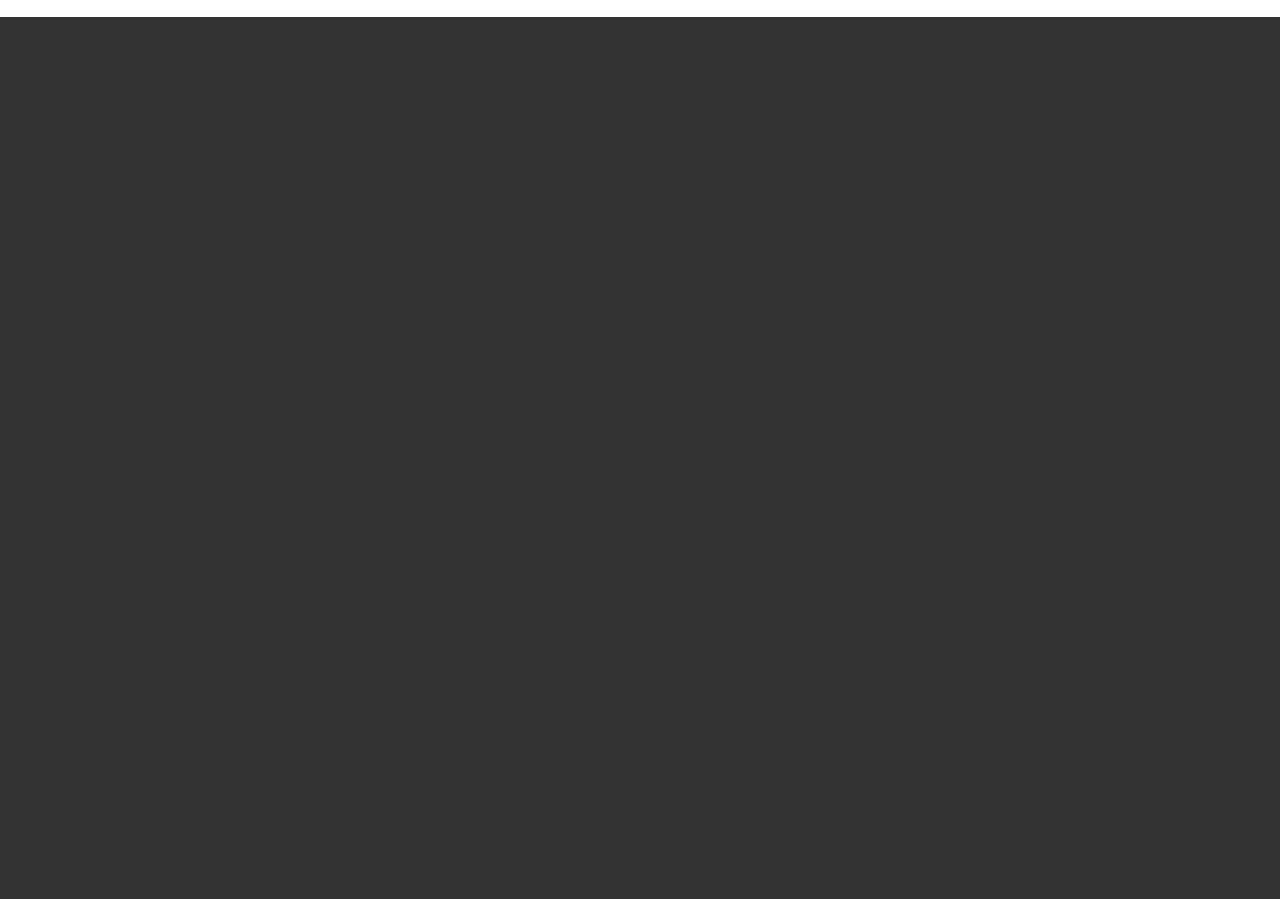
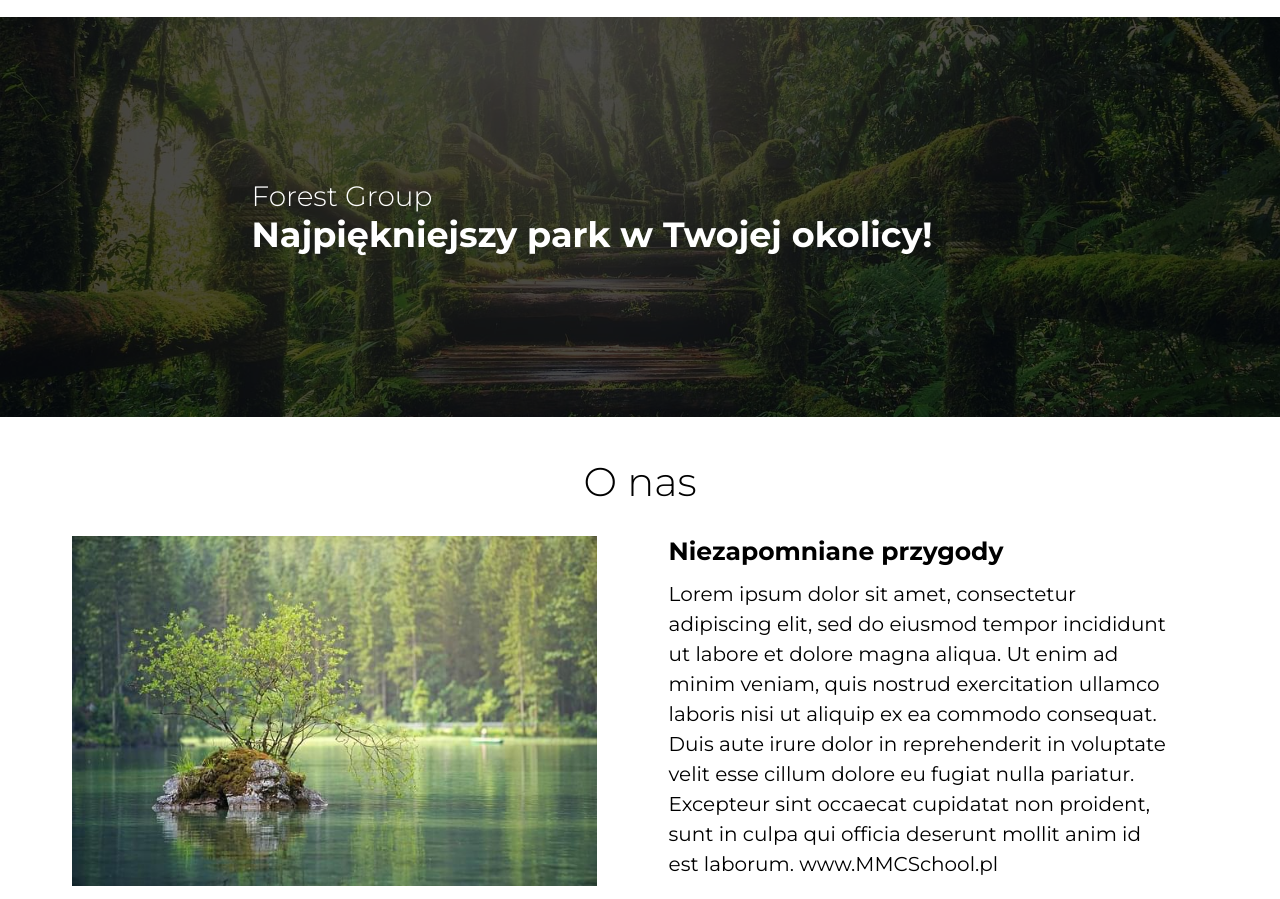
Before and after one commit to Reveleq/Forest, a website: page index.html in a window 1280 px wide. Shown: the part 63-962 px from the top of the page. Before the commit the page ends 800 px from the top, so only its background shows below. Drawn offline with Linux system fonts and the light colour scheme.

Commit message:
create heroImg and section - about-us

```diff
--- a/index.html
+++ b/index.html
@@ -29,16 +29,13 @@
 	<body>
 		<header class="header">
 			<nav class="nav">
-
 				<div class="nav__brand">
-
 					<img
 						src="./dist/img/icon/christmas-tree.svg"
 						alt="logo choinka"
 						class="nav__logo"
 					/>
 					<h3 class="nav__title">Forest</h3>
-
 				</div>
 				<div class="nav__links">
 					<a
@@ -90,7 +87,7 @@
 						>Home</a
 					><a
 						class="mobile-nav__link"
-						href="#"
+						href="#about-us"
 						>O nas</a
 					><a
 						class="mobile-nav__link"
@@ -103,7 +100,39 @@
 					>
 				</div>
 			</nav>
+			<section class="hero-place">
+				<div class="hero-place__img">
+					<div class="hero-place__bg"></div>
+				<div class="hero-place__text">
+					<h3 class="hero-place__h3">Forest Group </h3>
+					<h1 class="hero-place__h1">Najpiękniejszy park w Twojej okolicy!</h1>
+				</div>
+				</div>
+			</section>
 		</header>
+		<main class="main">
+			<section class="about-us" id="about-us">
+				<div class="wrapper">
+<h2 class="about-us__title">O nas</h2>
+<div class="about-us__box">
+	<div class="about-us__photo">
+		<img class="about-us__img" src="/dist/img/waters-g1d399afb7_640.jpg" alt="jeziorko z bardzo małą wysepką na środku">
+	</div>
+	<div class="about-us__text">
+		<h3 class="about-us__box-header">Niezapomniane przygody</h3>
+		<p class="about-us__box-text">Lorem ipsum dolor sit amet, consectetur adipiscing elit, sed do eiusmod
+tempor incididunt ut labore et dolore magna aliqua. Ut enim ad minim
+veniam, quis nostrud exercitation ullamco laboris nisi ut aliquip ex ea
+commodo consequat. Duis aute irure dolor in reprehenderit in voluptate
+velit esse cillum dolore eu fugiat nulla pariatur. Excepteur sint occaecat
+cupidatat non proident, sunt in culpa qui officia deserunt mollit anim id est
+laborum. www.MMCSchool.pl</p>
+	</div>
+</div>
+</div>
+
+			</section>
+		</main>
 		<script src="/dist/js/main.min.js"></script>
 	</body>
 </html>
--- a/src/sass/style.scss
+++ b/src/sass/style.scss
@@ -11,8 +11,13 @@ html {
 }
 body {
 	font-family: "Montserrat", sans-serif;
-	background-color: #333;
+	background-color: $light;
 	font-size: 1.6rem;
+}
+.wrapper {
+	margin: 0 auto;
+	width: 100%;
+	max-width: 1200px;
 }
 .nav {
 	display: none;
@@ -43,7 +48,7 @@ body {
 		height: 100%;
 		color: $dark;
 		text-decoration: none;
-        transition: background-color .3s, color .3s;
+		transition: background-color 0.3s, color 0.3s;
 
 		&:hover {
 			color: $light;
@@ -128,6 +133,62 @@ body {
 .animation-hide {
 	animation: hide 0.5s forwards;
 }
+.hero-place {
+	&__img {
+		position: relative;
+		height: 35rem;
+		background-image: url("/dist/img/hero-small.jpg");
+		background-size: cover;
+		background-position: center;
+		z-index: -1;
+	}
+	&__bg {
+		position: absolute;
+		width: 100%;
+		height: 100%;
+		background-color: rgba(0, 0, 0, 0.7);
+		z-index: -11;
+	}
+	&__text {
+		position: absolute;
+		top: 50%;
+		left: 50%;
+		transform: translate(-50%, -50%);
+		color: $light;
+		z-index: 100;
+	}
+	&__h3 {
+		font-size: 1.3em;
+		font-weight: 300;
+	}
+	&__h1 {
+		font-size: 1.5em;
+	}
+}
+.about-us {
+	width: 100%;
+	&__title {
+		text-align: center;
+		margin: 4rem 0;
+		font-weight: 300;
+		font-size: 3rem;
+	}
+	&__box {
+		display: flex;
+		flex-direction: column-reverse;
+	}
+	&__box-header {
+		font-size: 2.3rem;
+		text-align: center;
+		padding-bottom: 0.5em;
+	}
+	&__box-text {
+		margin: 0 2em 1em;
+	}
+	&__img {
+		display: none;
+	}
+}
 @keyframes show {
 	from {
 		transform: translateY(-100px);
@@ -167,6 +228,50 @@ body {
 			font-size: 3rem;
 		}
 	}
+	.hero-place {
+		&__h3 {
+			font-size: 1.5em;
+			font-weight: 300;
+		}
+		&__h1 {
+			font-size: 2em;
+		}
+	}
+	.about-us {
+		&__title {
+			margin: 4rem 0 3rem;
+			font-weight: 300;
+			font-size: 2em;
+		}
+		&__box {
+			margin: 0 2em;
+			display: flex;
+			flex-direction: row;
+			justify-content: center;
+			align-items: center;
+		}
+		&__box-header {
+			font-size: 2rem;
+			margin-left: 1.6em;
+		}
+
+		&__box-text {
+			margin: 0 2em 1em;
+			font-size: 1.6rem;
+		}
+		&__text {
+			display: flex;
+			flex-direction: column;
+			justify-content: start;
+			align-items: flex-start;
+		}
+		&__img {
+			display: inline-block;
+			margin-left: 1em;
+			height: 20rem;
+			margin: 0 auto;
+		}
+	}
 }
 @media (min-width: 992px) {
 	.mobile-nav {
@@ -175,4 +280,43 @@ body {
 	.nav {
 		display: flex;
 	}
+	.hero-place {
+		&__text {
+			left: 45%;
+			margin-left: 1em;
 		}
+		&__img {
+			background-image: url("/dist/img/hero-big.jpg");
+			height: 40rem;
+			z-index: 0;
+		}
+		&__h3 {
+			font-size: 2.8rem;
+			font-weight: 300;
+		}
+		&__h1 {
+			font-size: 3.5rem;
+		}
+	}
+	.about-us {
+		&__title {
+			font-size: 2.5em;
+		}
+
+		&__box-header {
+			font-size: 2.5rem;
+		}
+		&__box {
+			align-items: flex-start;
+		}
+		&__box-text {
+			font-size: 2rem;
+			margin-left: 2em;
+			line-height: 1.5em;
+		}
+		&__img {
+			height: 35rem;
+			margin-right: 2em;
+		}
+	}
+}
```
Also changed, not shown: dist/css/style.min.css, dist/img/hero-big.jpg (added), dist/img/hero-small.jpg (added), dist/img/waters-g1d399afb7_640.jpg (added), src/img/hero-big.jpg (added), src/img/hero-small.jpg (added), src/img/waters-g1d399afb7_640.jpg (added). Lines whose indentation alone changed are shown as unchanged.
